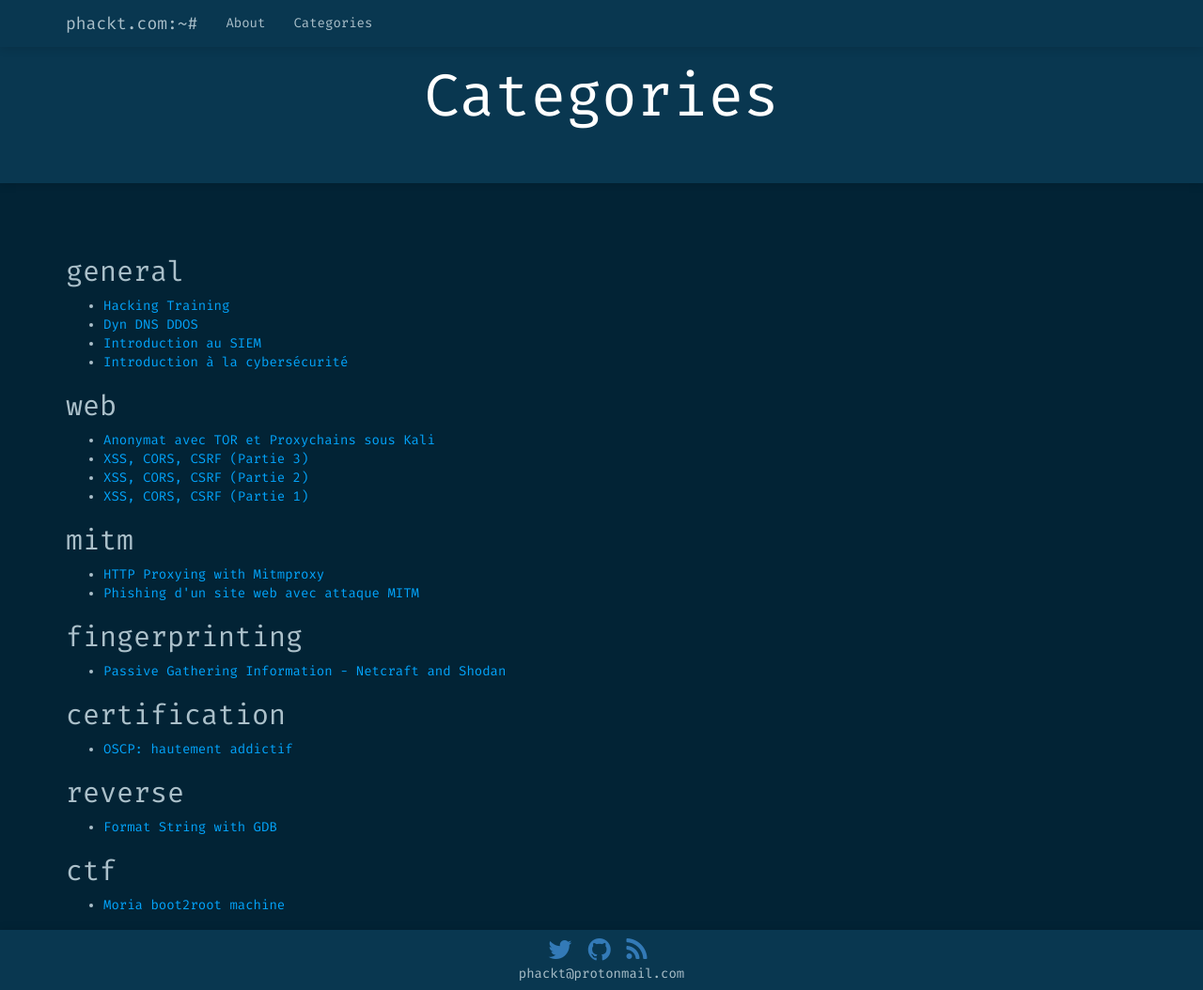
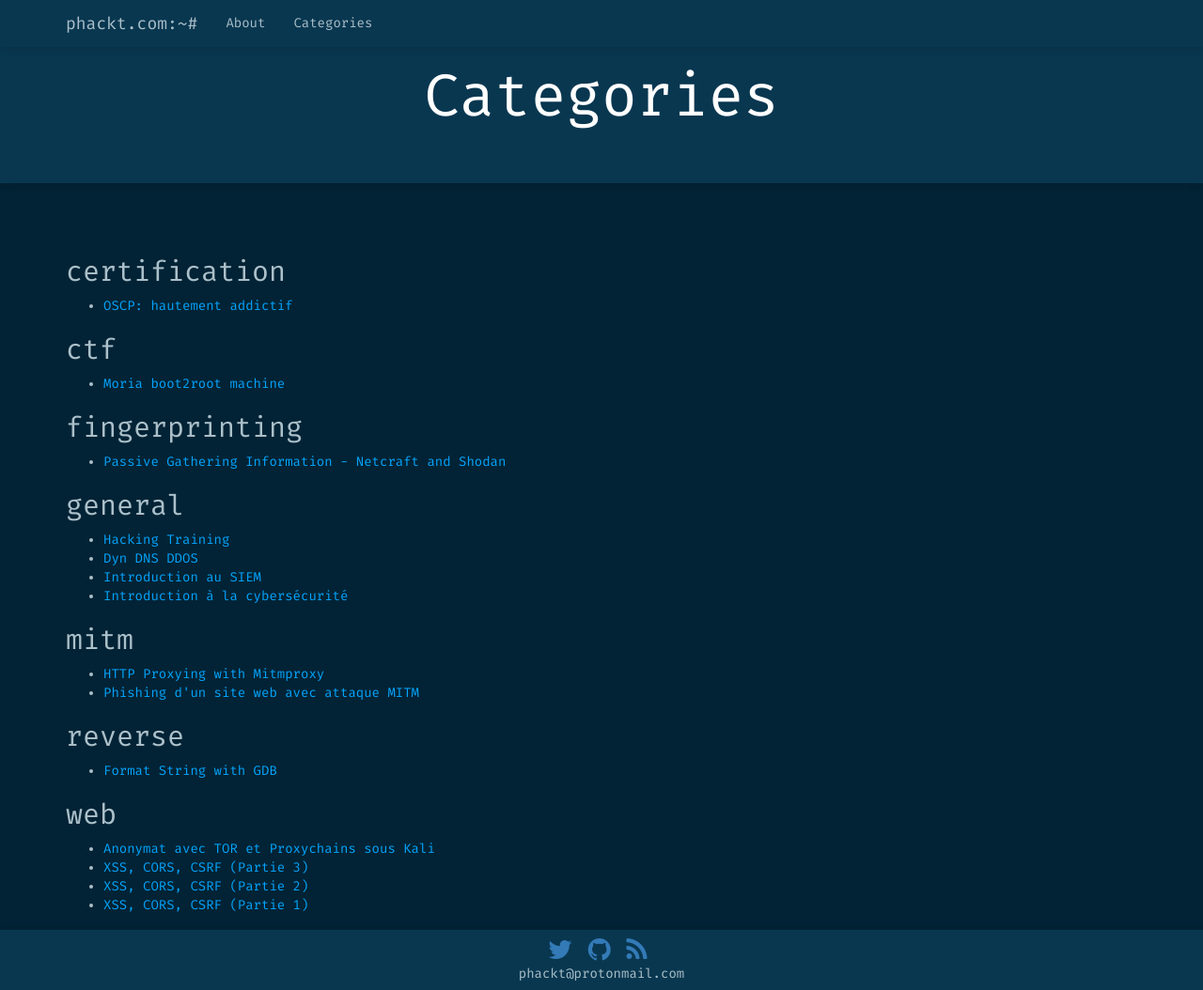
Before and after one commit to phackt/phackt.github.io, a Jekyll site: the page built from categories.md, in a window 1280 px wide and 1054 px high. Shown: the whole window at 94% size. Built offline with Jekyll 4.4.1, drawn with Linux system fonts in a browser that asks for light colours; nearby versions of some CDN libraries; some web fonts are replaced.

Commit message:
update categories

```diff
--- a/categories.md
+++ b/categories.md
@@ -4,7 +4,8 @@ title: Categories
 permalink: /categories/
 ---
 
-{% for category in site.categories | sort %}
+{% assign sorted_cats = site.categories | sort %}
+{% for category in sorted_cats %}
 ## {{ category | first }}
 <ul>
     {% for posts in category %}
```
